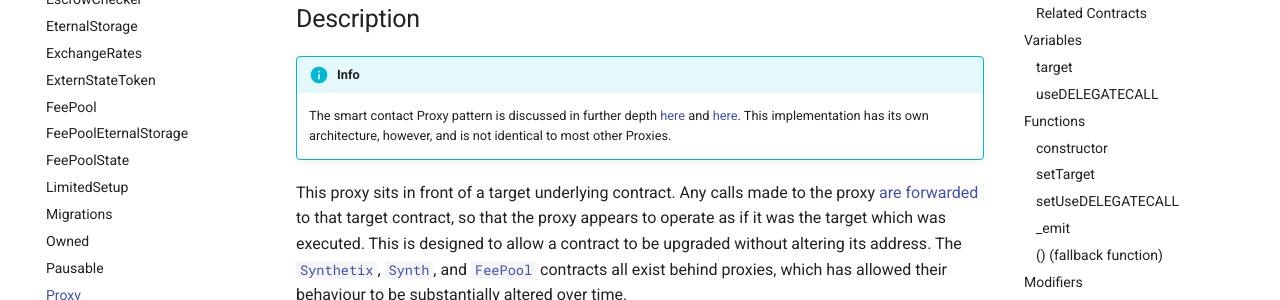
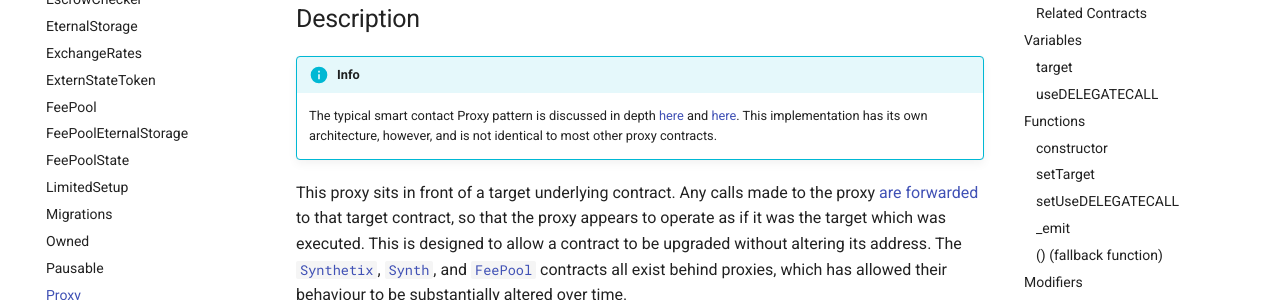
Before and after one commit to Synthetixio/synthetix, an MkDocs documentation site: the page built from docs/contracts/Proxy.md, in a window 1280 px wide and 900 px high. Shown: the part 227-527 px from the top of the window. Built offline with MkDocs 1.6.1 and Material for MkDocs 9.7.7, drawn with Linux system fonts in a browser that asks for light colours; comment, search, counter and statistics services are not loaded.

Commit message:
Proxy fixes.

```diff
--- a/docs/contracts/Proxy.md
+++ b/docs/contracts/Proxy.md
@@ -3,7 +3,7 @@
 ## Description
 
 !!! info
-    The smart contact Proxy pattern is discussed in further depth [here](https://blog.openzeppelin.com/proxy-patterns/) and [here](https://fravoll.github.io/solidity-patterns/proxy_delegate.html). This implementation has its own architecture, however, and is not identical to most other Proxies.
+    The typical smart contact Proxy pattern is discussed in depth [here](https://blog.openzeppelin.com/proxy-patterns/) and [here](https://fravoll.github.io/solidity-patterns/proxy_delegate.html). This implementation has its own architecture, however, and is not identical to most other proxy contracts.
 
 This proxy sits in front of a target underlying contract. Any calls made to the proxy [are forwarded](#fallback-function) to that target contract, so that the proxy appears to operate as if it was the target which was executed. This is designed to allow a contract to be upgraded without altering its address. The [`Synthetix`](Synthetix.md), [`Synth`](Synth.md), and [`FeePool`](FeePool.md) contracts all exist behind proxies, which has allowed their behaviour to be substantially altered over time.
 
```
